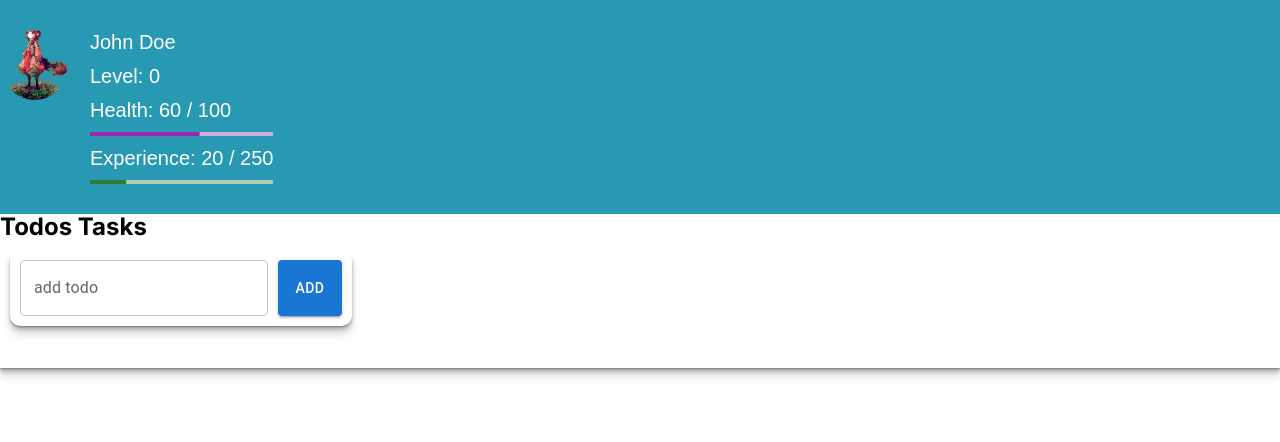
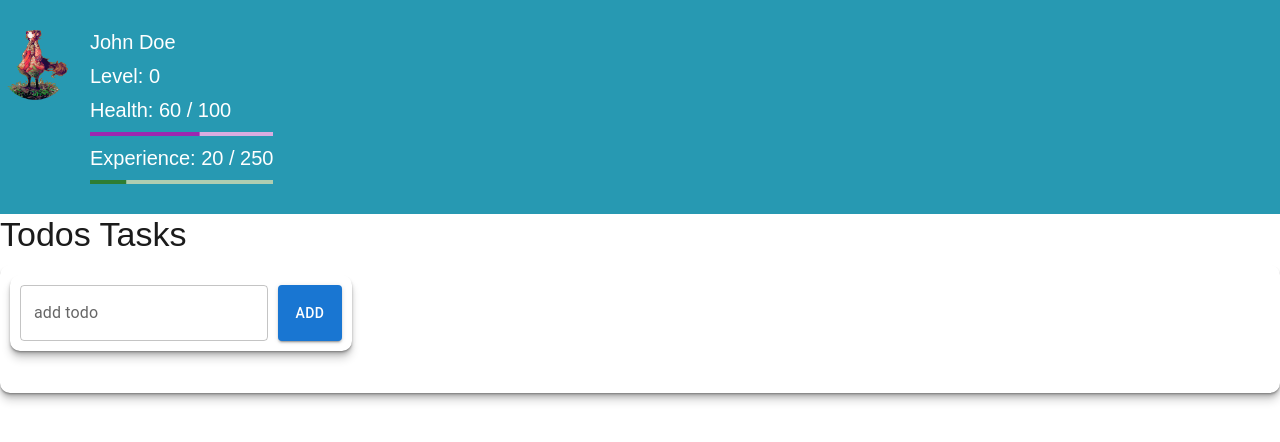
Before and after one commit to Andriikryl/habit, a Next.js app: page / in a window 1280 px wide. Shown: the top 442 px of the page. Built offline with nearby package versions, Linux system fonts and the light colour scheme.

Commit message:
add TaskWrapper component

```diff
--- a/src/components/todo/style.module.css
+++ b/src/components/todo/style.module.css
@@ -4,6 +4,15 @@
     0 2px 2px rgba(0,0,0,0.15),
     0 4px 4px rgba(0,0,0,0.15),
     0 8px 8px rgba(0,0,0,0.15);
+    border-radius: 10px;
+}
+.title{
+    font-family: var(--font-family);
+    font-weight: 400;
+    font-size: 34px;
+    line-height: 120%;
+    color: var(--black);
+    margin-block-end: 10px;
 }
 .form{
     width: max-content;
```
Also changed, not shown: src/components/tsaksWrapper/TasksWrapper.tsx (added, +12 -0 lines), src/components/tsaksWrapper/style.module.css (added, +11 -0 lines).
